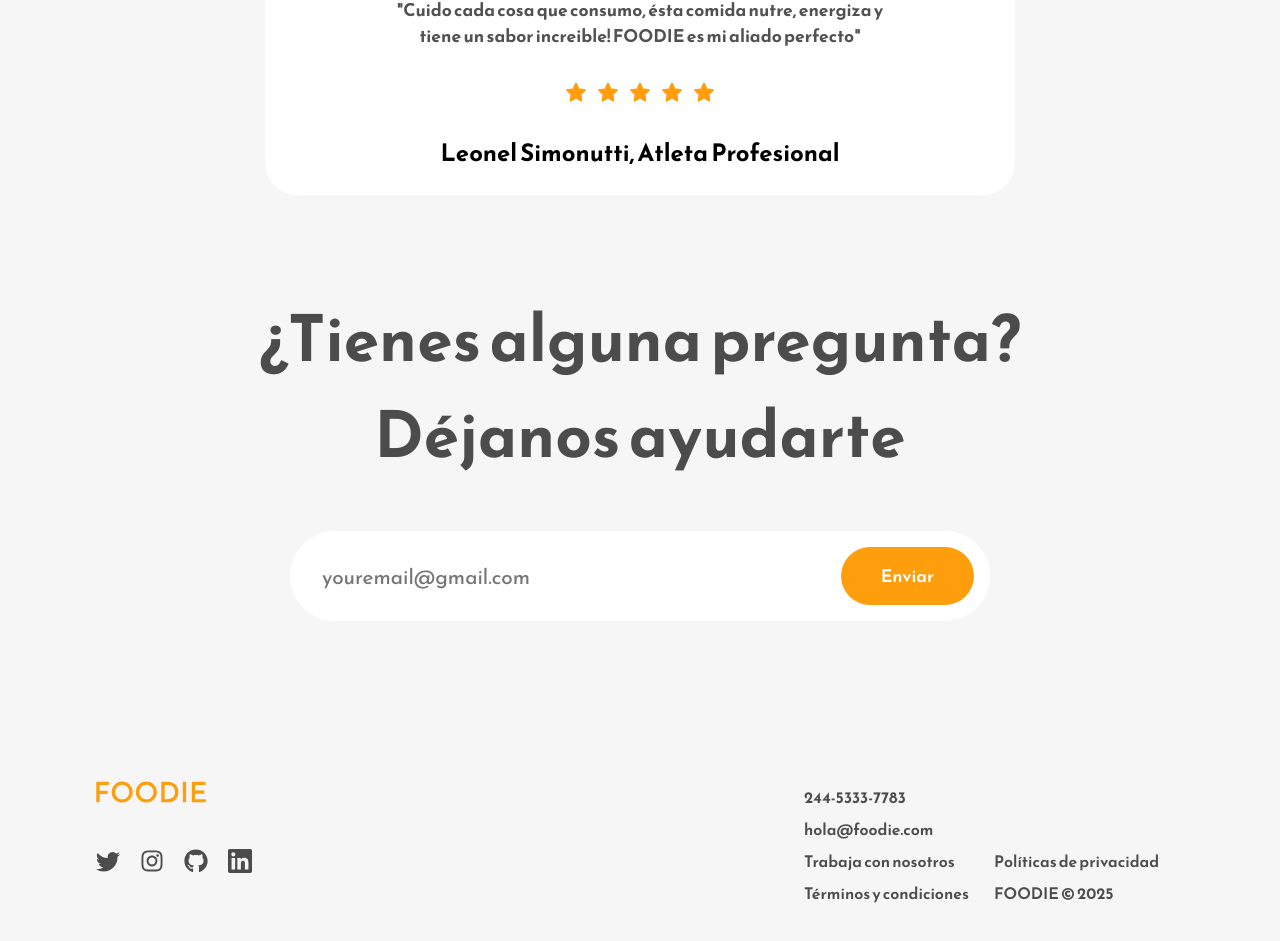
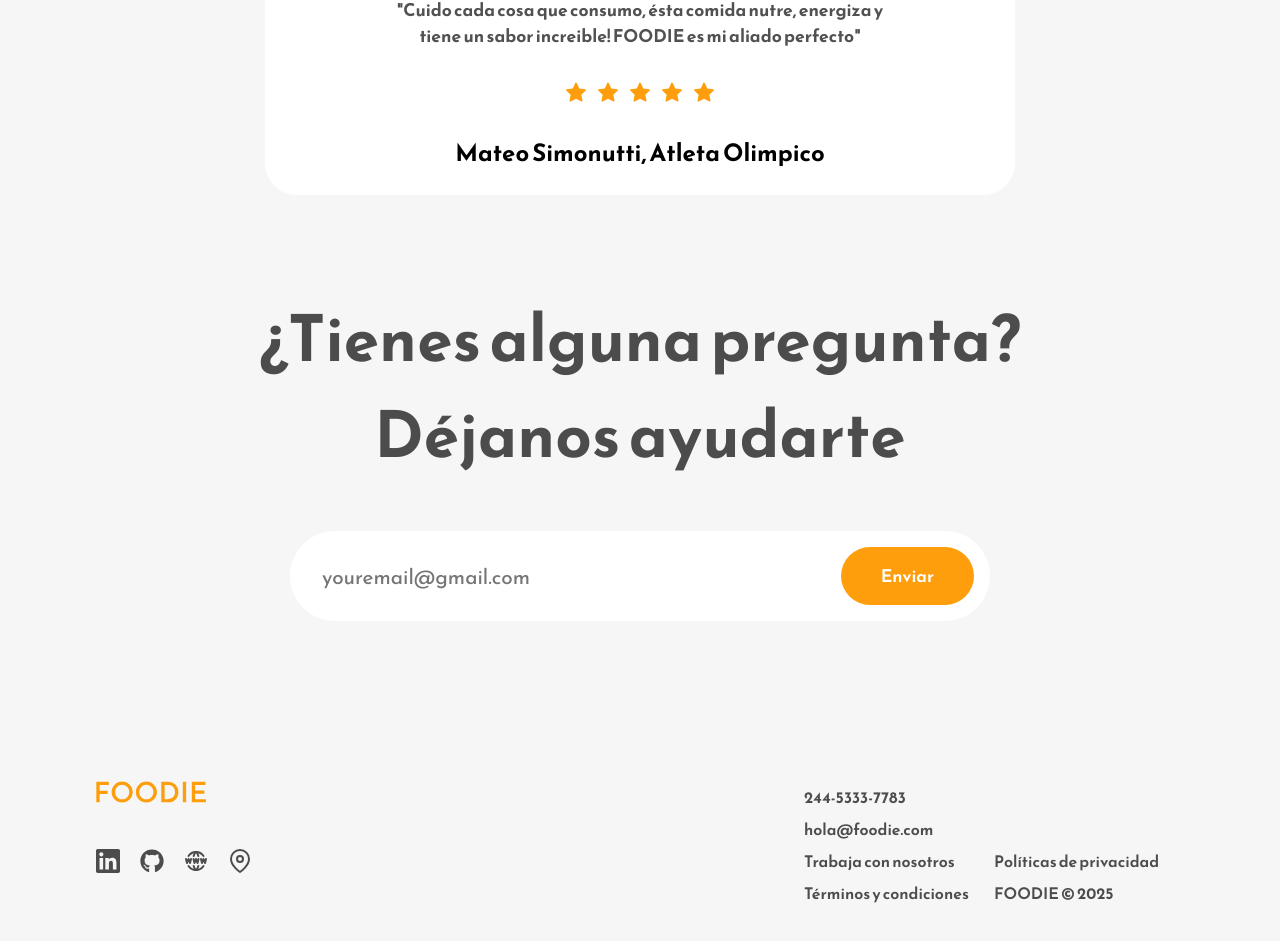
Before and after one commit to JoanSimonutti/FOODIE, a React (Create React App) app: page / in a window 1280 px wide. Shown: the part 3880-4821 px from the top of the page. Built offline with nearby package versions, Linux system fonts and the light colour scheme.

Commit message:
fix footer links

```diff
--- a/src/Components/Footer.js
+++ b/src/Components/Footer.js
@@ -3,6 +3,8 @@ import Logo from "../Assets/Logo.svg";
 import { BsTwitter } from "react-icons/bs";
 import { SiLinkedin } from "react-icons/si";
 import { BsYoutube } from "react-icons/bs";
+import { FiMapPin } from "react-icons/fi";
+import { TbWorldWww } from "react-icons/tb";
 /* import { FaFacebookF } from "react-icons/fa";*/
 import { FaInstagram } from "react-icons/fa";
 import { FaGithub } from "react-icons/fa";
@@ -15,10 +17,10 @@ const Footer = () => {
                     <img src={Logo} alt="" />
                 </div>
                 <div className="footer-icons">
-                    <BsTwitter />
-                    <FaInstagram />
+                    <span><a className="enlacefooter" href="https://www.linkedin.com/in/joansimonutti/" target="_blank"><SiLinkedin /></a></span>
                     <span><a className="enlacefooter" href="https://github.com/JoanSimonutti" target="_blank"><FaGithub /></a></span>
-                    <span><a className="enlacefooter" href="https://www.linkedin.com/in/joansimonutti/" target="_blank"><SiLinkedin /></a></span>
+                    <span><a className="enlacefooter" href="https://theoldstorehouse.ie/" target="_blank"><TbWorldWww /></a></span>
+                    <span><a className="enlacefooter" href="https://www.google.com/maps/dir//3+Crown+Alley,+Temple+Bar,+Dublin,+D02+CX67,+Ireland/@53.3186908,-6.420619,10.86z/data=!4m8!4m7!1m0!1m5!1m1!1s0x48670e9cb4613089:0xa8e4636215b85741!2m2!1d-6.262646!2d53.345176?hl=en&entry=ttu&g_ep=EgoyMDI1MDUxMy4xIKXMDSoJLDEwMjExNDUzSAFQAw%3D%3D" target="_blank"><FiMapPin /></a></span>
                 </div>
             </div>
             <div className="footer-section-two">
--- a/src/Components/Testimonial.js
+++ b/src/Components/Testimonial.js
@@ -23,7 +23,7 @@ const Testimonial = () => {
                     <AiFillStar />
                     <AiFillStar />
                 </div>
-                <h2>Leonel Simonutti, Atleta Profesional</h2>
+                <h2>Mateo Simonutti, Atleta Olimpico</h2>
             </div>
         </div>
     );
```
